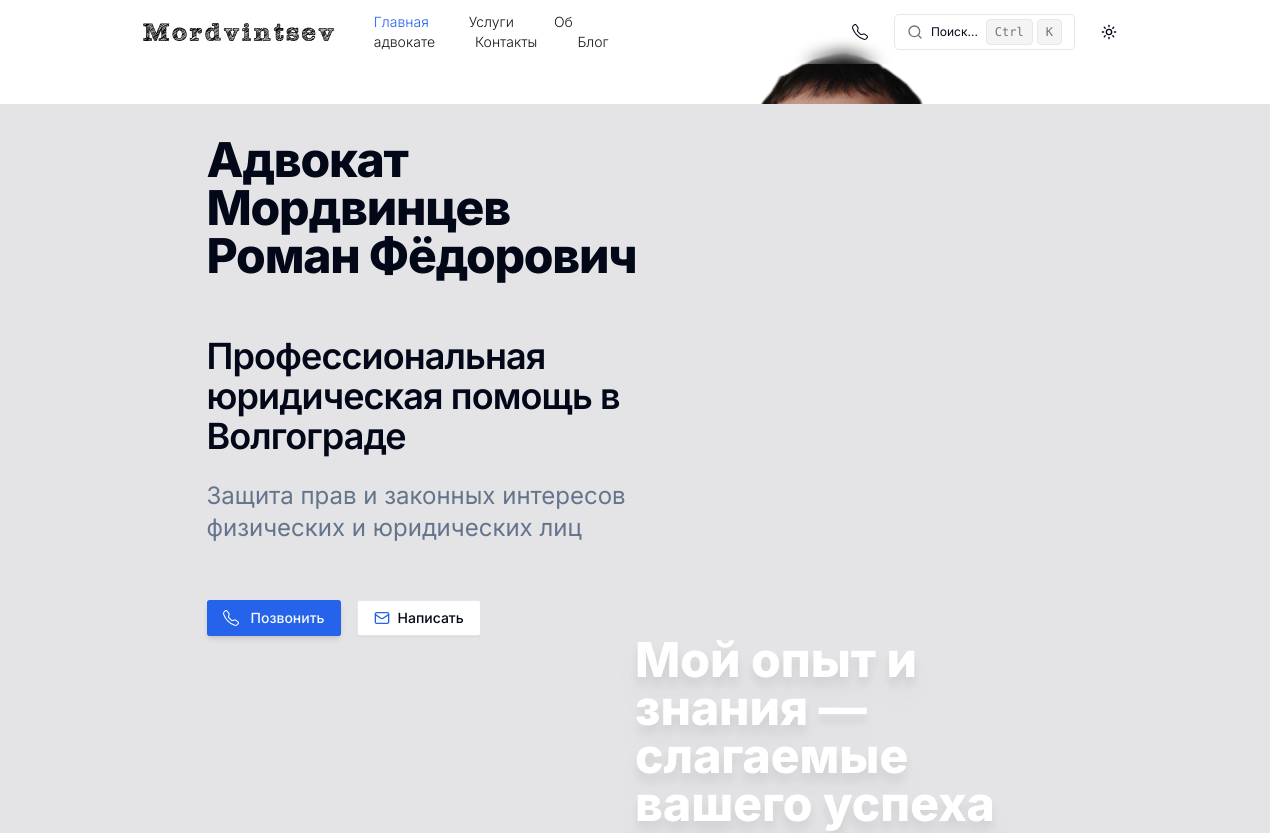
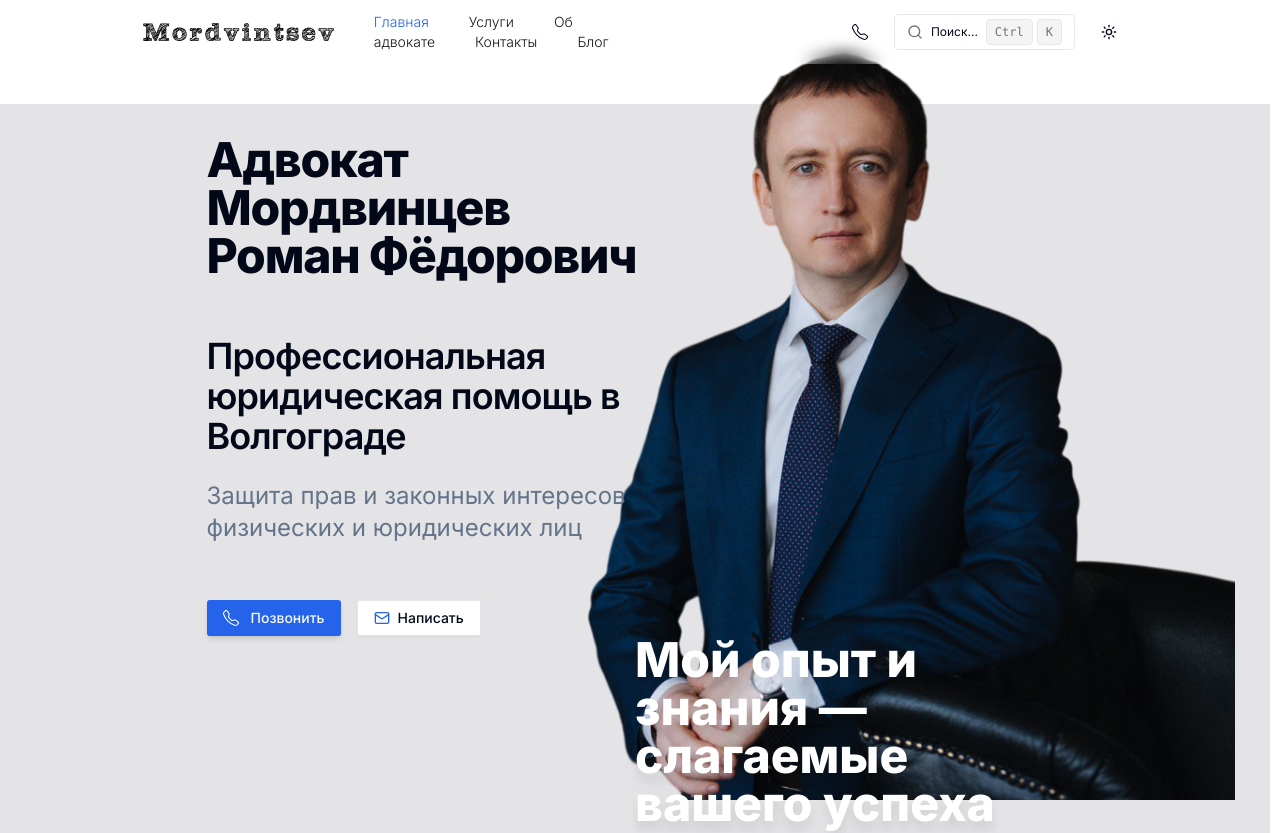
Before and after one commit to toriomara/mordvintsef, a Next.js app: page / in a window 1280 px wide. Shown: the top 833 px of the page. Built offline with nearby package versions, Linux system fonts and the light colour scheme; no server answers.

Commit message:
fix: header -z-index

```diff
--- a/src/app/(main)/@modal/(.)search/page.jsx
+++ b/src/app/(main)/@modal/(.)search/page.jsx
@@ -11,8 +11,6 @@ import {
 } from "@/components/ui/dialog";
 import { Search, X } from "lucide-react";
 import { VisuallyHidden } from "@radix-ui/react-visually-hidden";
-import SearchPage from "../../search/page";
-import { Loader } from "@/components/Loader";
 import { SearchComponent } from "@/components/SearchComponent";
 
 function SearchModalPage({ closeDrawer }) {
--- a/src/components/HeroSection.jsx
+++ b/src/components/HeroSection.jsx
@@ -27,17 +27,17 @@ export const HeroSection = () => {
   if (!mounted) return null;
 
   return (
-    <section className="md:my-10 bg-zinc-200 dark:bg-transparent z-10">
+    <section className="md:my-10 bg-zinc-200 dark:bg-transparent">
       <Image
         src={theme === "dark" ? advokatDark : advokatTransparent}
         alt="Background"
         layout="fill"
         objectFit="contain"
         quality={100}
-        className="hidden lg:block -z-10 "
+        className="hidden lg:block"
       />
-      <div className="grid grid-cols grid-rows-auto md:grid-cols-2 gap-3 md:gap-0 border-b pb-6 container">
-        <div className="grid gap-2 md:gap-6">
+      <div className="container grid grid-cols grid-rows-auto md:grid-cols-2 gap-3 md:gap-0 border-b pb-6">
+        <div className="grid gap-2 md:gap-6 z-0">
           <TypographyH1 position={"text-2xl xs:text-3xl my-2 leading-6"}>
             Адвокат
             <br />
```
